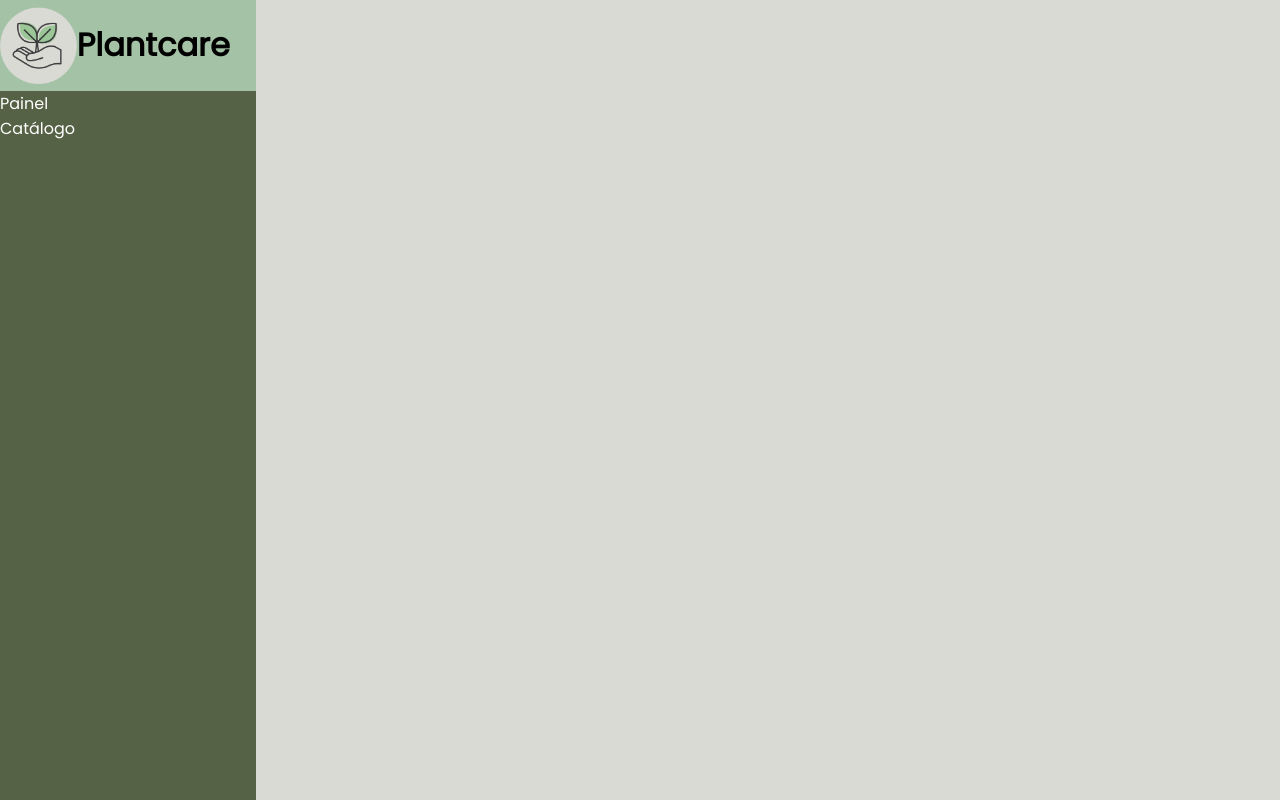
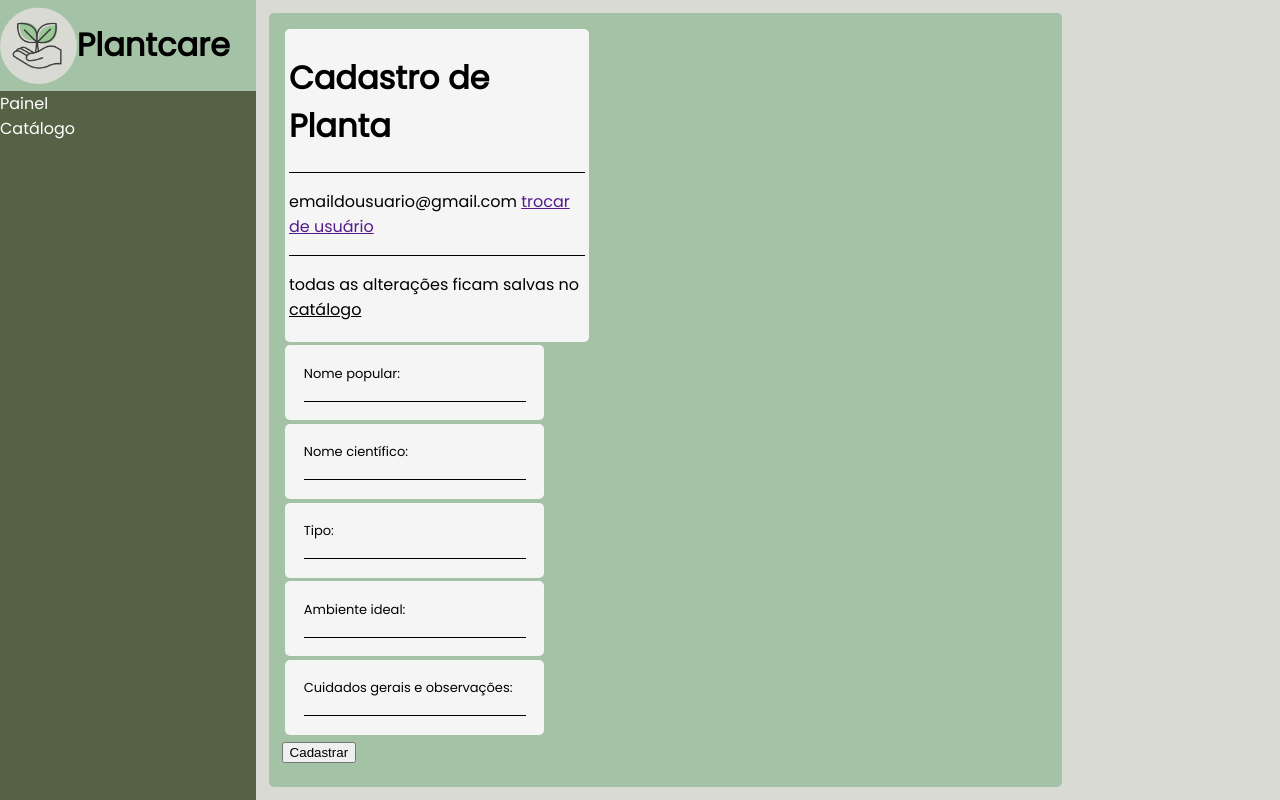
Before and after one commit to V1TOR-P3SSOA/TRABALHO-FINAL, a PHP site: page /codigo/cadastro_planta_form.php in a window 1280 px wide. Run offline with PHP 8.4, Linux system fonts and the light colour scheme; a user stored in the database is signed in.

Commit message:
link do novo css

```diff
--- a/codigo/cadastro_planta_form.php
+++ b/codigo/cadastro_planta_form.php
@@ -15,7 +15,7 @@
     <meta charset="UTF-8">
     <meta name="viewport" content="width=device-width, initial-scale=1.0">
     <title>Cadastro de planta</title>
-    <link rel="stylesheet" href="../assets/estilo/index_style.css">
+    <link rel="stylesheet" href="../assets/estilo/style_cadastro_planta.css">
     <link href="https://fonts.googleapis.com/css2?family=Poppins&display=swap" rel="stylesheet">
 </head>
 <body>
@@ -27,8 +27,6 @@
                 <h1>Plantcare</h1>
             </div>
 
-
-
             <div class="nav">
                 <a href="../index.php">Painel</a>
                 <a href="cadastro_planta_form.php">Catálogo</a>
@@ -36,6 +34,58 @@
 
         </div>
 
+            <div id="cadastro_planta_container">
+
+                <div id="header_cadastro_planta">
+
+                    <div id="cadastro_header">
+
+                        <div id="titulo">
+                            <h1>Cadastro de Planta</h1>
+                        </div>
+
+                        <div id="email">
+                            <p>emaildousuario@gmail.com <a href="">trocar de usuário</a></p>
+                        </div>
+
+                        <div class="texto_decoracao">
+                            <p>todas as alterações ficam salvas no <u>catálogo</u></p>
+                        </div>
+
+                    </div>
+
+                    <div class="campo">
+                        <label for="nome_planta">Nome popular:</label>
+                        <input type="text" id="nome_planta" name="nome_planta">
+                    </div>
+
+                    <div class="campo">
+                        <label for="nome_cientifico_planta">Nome científico:</label>
+                        <input type="text" id="nome_cientifico_planta" name="nome_cientifico_planta">
+                    </div>
+
+                    <div class="campo">
+                        <label for="tipo_planta">Tipo:</label>
+                        <input type="text" id="tipo_planta" name="tipo_planta">
+                    </div>
+
+                    <div class="campo">
+                        <label for="ambiente_ideal">Ambiente ideal:</label>
+                        <input type="text" id="ambiente_ideal" name="ambiente_ideal">
+                    </div>
+
+                    <div class="campo">
+                        <label for="Cuidados gerais e observações:">Cuidados gerais e observações:</label>
+                        <input type="text" id="cuidados_gerais" name="cuidados_gerais">
+                    </div>
+
+                    <div id="botao_cadastro">
+                        <button type="submit" id="botao_cadastrar">Cadastrar</button>
+                    </div>
+                </div>
+
+            </div>
+
         <!-- <a href="logout.php">voltar para o login</a> -->
     </div>
 
```
